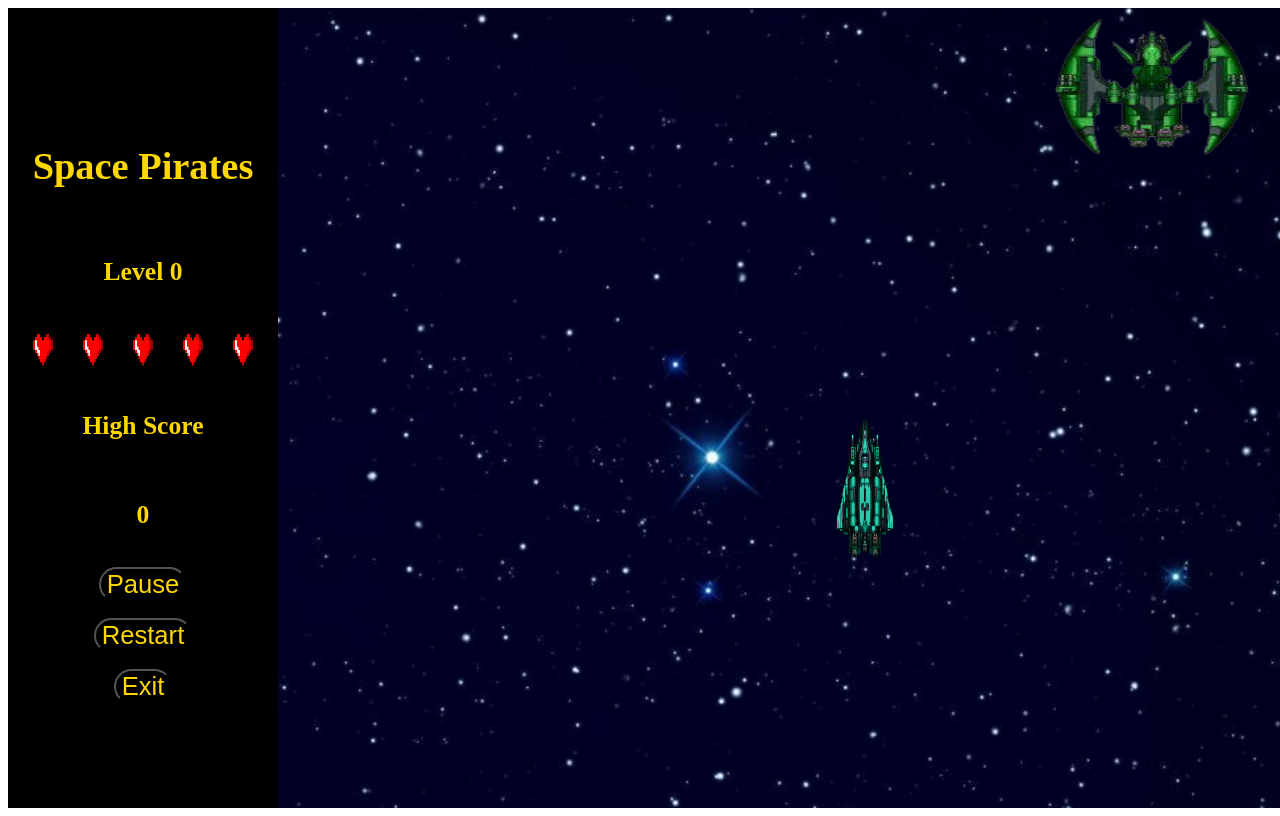
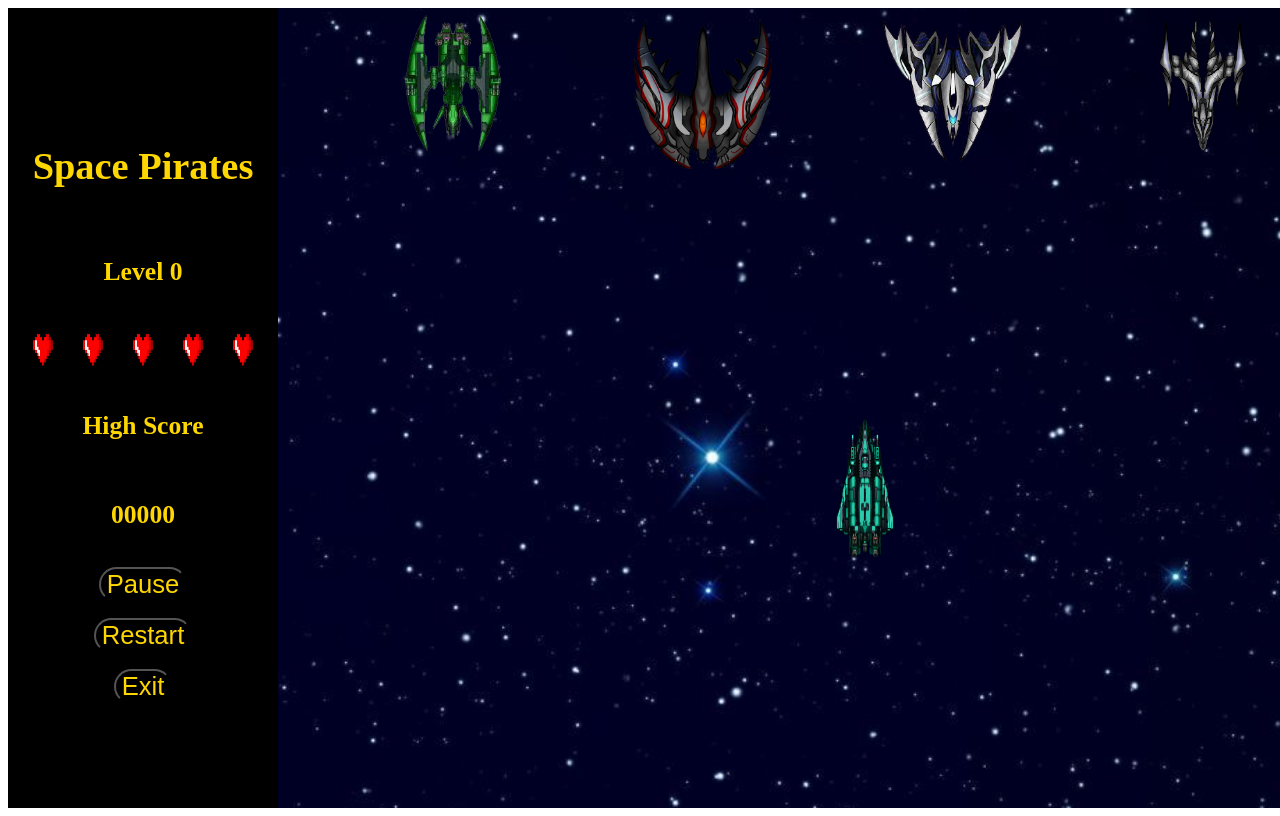
Before and after one commit to akash85246/animation, a plain HTML site: page index.html in a window 1280 px wide. Shown: the top 816 px of the page. Drawn offline with Linux system fonts and the light colour scheme.

Commit message:
added movement to enemy ship

```diff
--- a/index.html
+++ b/index.html
@@ -19,7 +19,7 @@
                 <img src="./assets/health.png" alt="health-bar5" class="h5" height="50px" width="50px">
                </li>
                <li><h2>High Score</h2></li>
-               <li><h2>0</h2></li>
+               <li><h2>00000</h2></li>
             <li class="button"><button class="b1">Pause</button></li>
             <li class="button"><button class="b2">Restart</button></li>
             <li class="button"><button class="b3">Exit</button></li>
@@ -30,7 +30,22 @@
             <div class="background">
                 <div class="space-ship">
                     <div id="enemy">
-                        <img src="./assets/eship.png" alt="" height="150px" width="300px">
+                        <div class="falling-object" id="object1">
+                            <img src="./assets/eship.png" alt="" id="eship1" class="enemy-ship">
+                        </div>
+                        <div class="falling-object" id="object2">
+                            <img src="./assets/beship1.png" alt="" id="eship2" class="enemy-ship">
+                        </div>
+                        <div class="falling-object" id="object3">
+                            <img src="./assets/beship2.png" alt="" id="eship3" class="enemy-ship">
+                        </div>
+                        <div class="falling-object" id="object4">
+                            <img src="./assets/beship3.png" alt="" id="eship4" class="enemy-ship">
+                        </div>
+                        <div class="falling-object" id="object5">
+                            <img src="./assets/beship4.png" alt="" id="eship5" class="enemy-ship">
+                        </div>
+
                     </div>
                     <div id="alia">
                         <img src="./assets/ship1.png" alt="My ship">
--- a/index.js
+++ b/index.js
@@ -47,3 +47,32 @@ document.addEventListener('keydown', (event) => {
     spaceship.style.left = spaceshipX + 'px';
     spaceship.style.top = spaceshipY + 'px';
 });
+// for enemy movement
+var speed =1;
+function moveEnemyShipDown(shipId) {
+    const enemyShip = document.getElementById(shipId);
+    let currentPosition = 0;
+
+    const animationInterval = setInterval(() => {
+        currentPosition += speed;
+        enemyShip.style.transform = `translateY(${currentPosition}px)`;
+
+        if (currentPosition >= window.innerHeight) {
+            clearInterval(animationInterval);
+            enemyShip.style.transform = 'translateY(0)';
+            moveEnemyShipDown(shipId);
+        }
+    }, 20);
+}
+
+function moveEnemyShipDownWithRandomDelay(shipId) {
+    setTimeout(() => {
+        moveEnemyShipDown(shipId);
+    }, Math.random() * 30000);
+}
+moveEnemyShipDownWithRandomDelay('eship1');
+moveEnemyShipDownWithRandomDelay('eship2');
+moveEnemyShipDownWithRandomDelay('eship3');
+moveEnemyShipDownWithRandomDelay('eship4');
+moveEnemyShipDownWithRandomDelay('eship5');
+//for collison
--- a/style.css
+++ b/style.css
@@ -31,7 +31,7 @@ margin: 0;
 }
 
 .screen #enemy{
-    transform: rotate(180deg);
+    transition: transform 0.5s ease;
 }
 .screen .menu{
     display: flex;
@@ -79,3 +79,58 @@ margin: 0;
     height: 100%;
     width: 100%;
 }
+
+#enemy{
+    display: flex;
+}
+#object1{
+    display: grid;
+    place-items: center;
+    position: relative;
+    height: 150px;
+    width: 150px;
+    left: 100px;
+    z-index: 1001;
+    animation: spaceShip infinite linear 3s;
+}
+#object2{
+    display: grid;
+    place-items: center;
+    position: relative;
+    height: 150px;
+    width: 150px;
+    left: 200px;
+    z-index: 1001;
+}
+#object3{
+    display: grid;
+    place-items: center;
+    position: relative;
+    height: 150px;
+    width: 150px;
+    left: 300px;
+    z-index: 1001;
+}
+#object4{
+    display: grid;
+    place-items: center;
+    position: relative;
+    height: 150px;
+    width: 150px;
+    left: 400px;
+    z-index: 1001;
+}
+#object5{
+    display: grid;
+    place-items: center;
+    position: relative;
+    height: 150px;
+    width: 150px;
+    left: 500px;
+    z-index: 1001;
+}
+
+.enemy-ship{
+    width: 100%;
+    height: 100%;
+}
```
